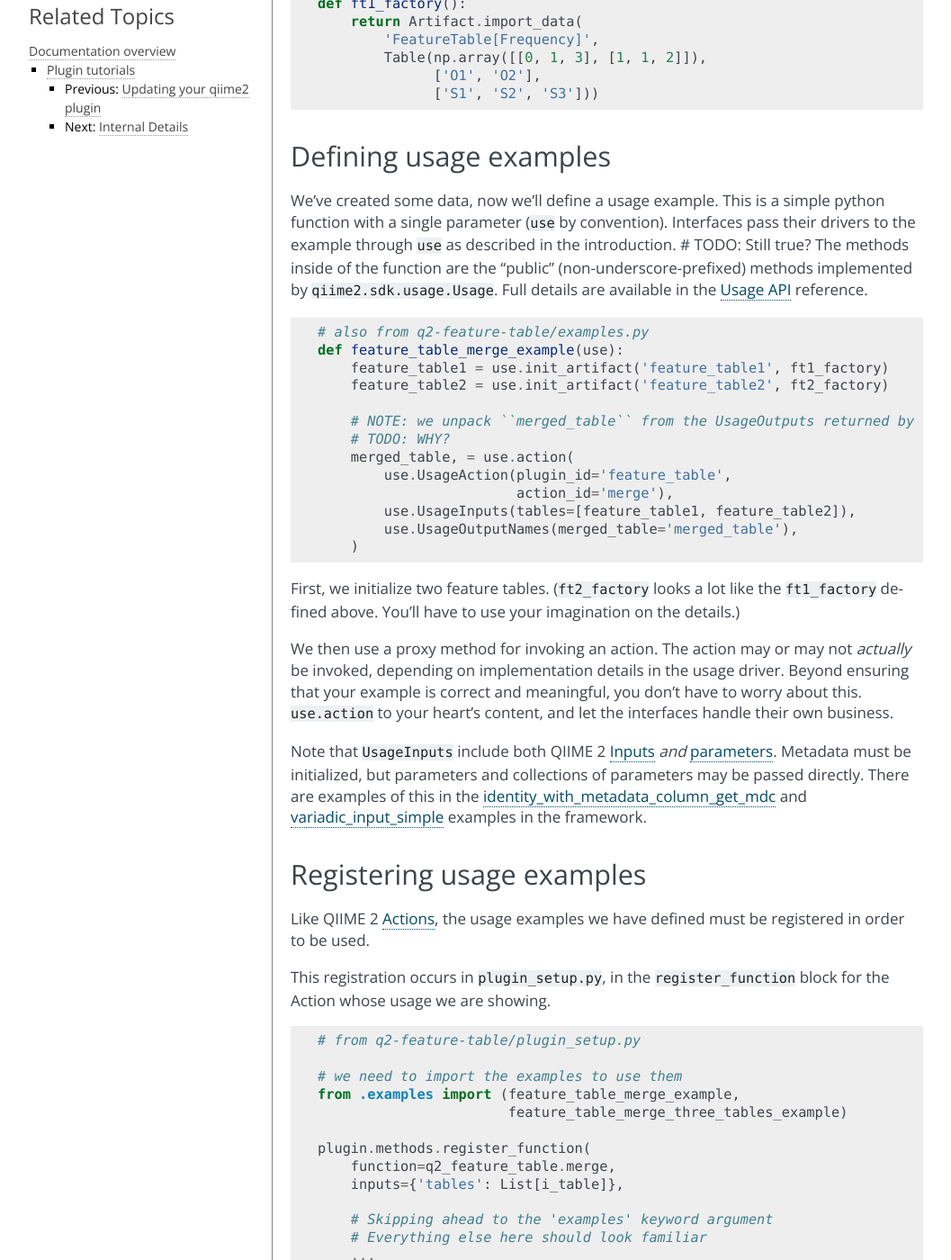
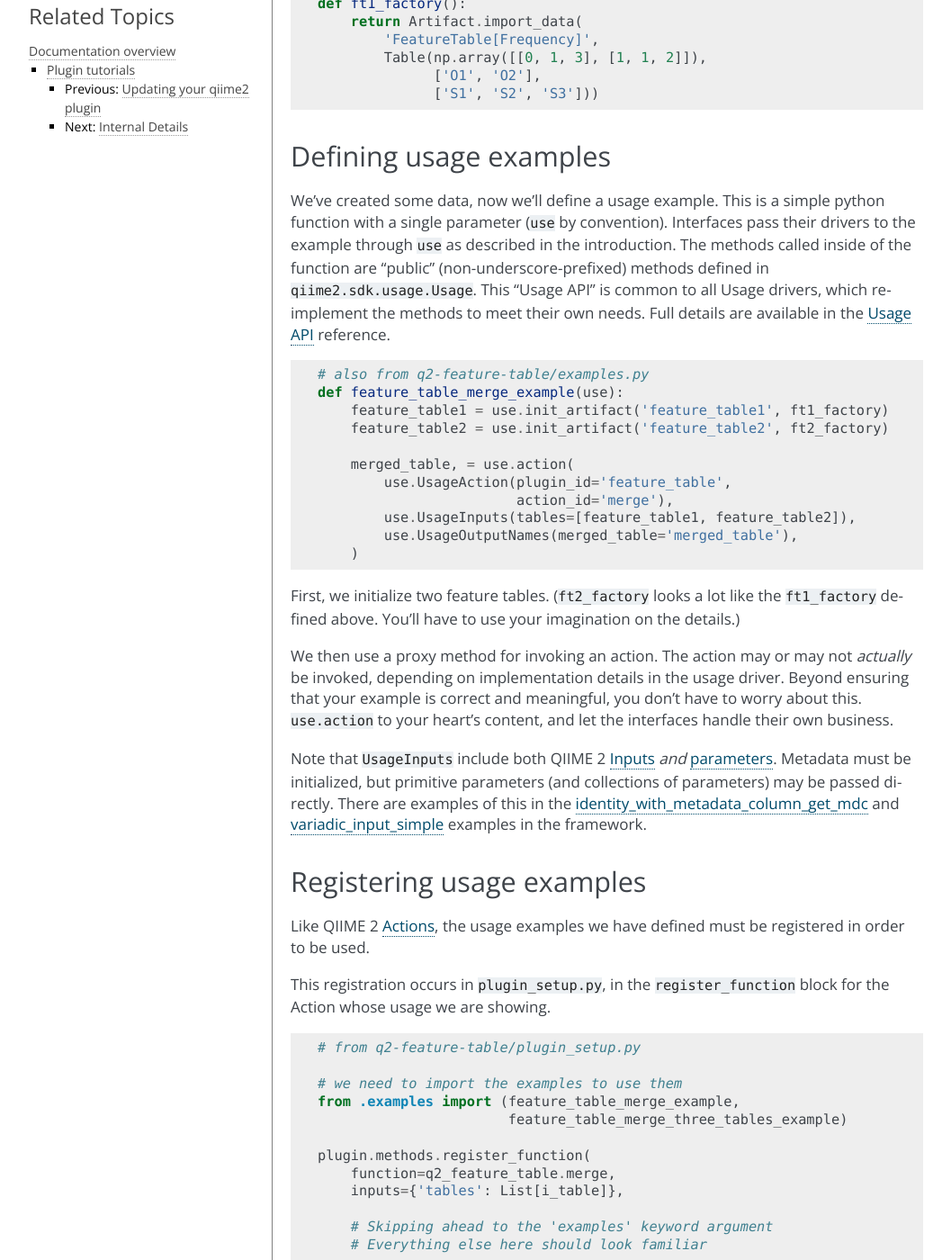
Before and after one commit to qiime2/dev-docs, a Sphinx documentation site: the page built from source/tutorials/usage-examples.rst, in a window 1280 px wide and 1400 px high, scrolled down 1291 px. Shown: the whole window at 90% size, without its empty margins (106-1163 px from the left). Built offline with Sphinx 7.4.7, drawn with Linux system fonts in a browser that asks for light colours; some of the changed text lies outside the part shown.

Commit message:
Todo cleanup

```diff
--- a/source/tutorials/usage-examples.rst
+++ b/source/tutorials/usage-examples.rst
@@ -67,9 +67,10 @@ Defining usage examples
 We've created some data, now we'll define a usage example.
 This is a simple python function with a single parameter (``use`` by convention).
 Interfaces pass their drivers to the example through ``use`` as described in the introduction.
-# TODO: Still true?
-The methods inside of the function are the "public" (non-underscore-prefixed) methods
-implemented by ``qiime2.sdk.usage.Usage``.
+The methods called inside of the function are "public" (non-underscore-prefixed) methods
+defined in ``qiime2.sdk.usage.Usage``.
+This "Usage API" is common to all Usage drivers,
+which reimplement the methods to meet their own needs.
 Full details are available in the :doc:`/api-reference/usage/index` reference.
 
 .. code-block:: python
@@ -79,8 +80,6 @@ Full details are available in the :doc:`/api-reference/usage/index` reference.
         feature_table1 = use.init_artifact('feature_table1', ft1_factory)
         feature_table2 = use.init_artifact('feature_table2', ft2_factory)
 
-        # NOTE: we unpack ``merged_table`` from the UsageOutputs returned by ``use.action``
-        # TODO: WHY?
         merged_table, = use.action(
             use.UsageAction(plugin_id='feature_table',
                             action_id='merge'),
@@ -100,7 +99,7 @@ you don't have to worry about this.
 ``use.action`` to your heart's content, and let the interfaces handle their own business.
 
 Note that ``UsageInputs`` include both QIIME 2 :term:`Inputs<input>` *and* :term:`parameters<parameter>`.
-Metadata must be initialized, but parameters and collections of parameters may be passed directly.
+Metadata must be initialized, but primitive parameters (and collections of parameters) may be passed directly.
 There are examples of this in the `identity_with_metadata_column_get_mdc <https://github.com/qiime2/qiime2/blob/39ac17da01e22057ff38197eb23ad6cca48f4c2e/qiime2/core/testing/examples.py#L178>`__
 and `variadic_input_simple <https://github.com/qiime2/qiime2/blob/39ac17da01e22057ff38197eb23ad6cca48f4c2e/qiime2/core/testing/examples.py#L191>`__
 examples in the framework.
@@ -159,6 +158,7 @@ Here, we assert that our results are of the expected type.
     def observed_features_example(use):
         ft = use.init_artifact('feature_table', ft1_factory)
         # NOTE: we must unpack UsageVariables from the returned UsageOutputs
+        # if we wish to use their assertion methods.
         a_div_vector, = use.action(
             use.UsageAction(plugin_id='diversity_lib',
                             action_id='observed_features'),
```
